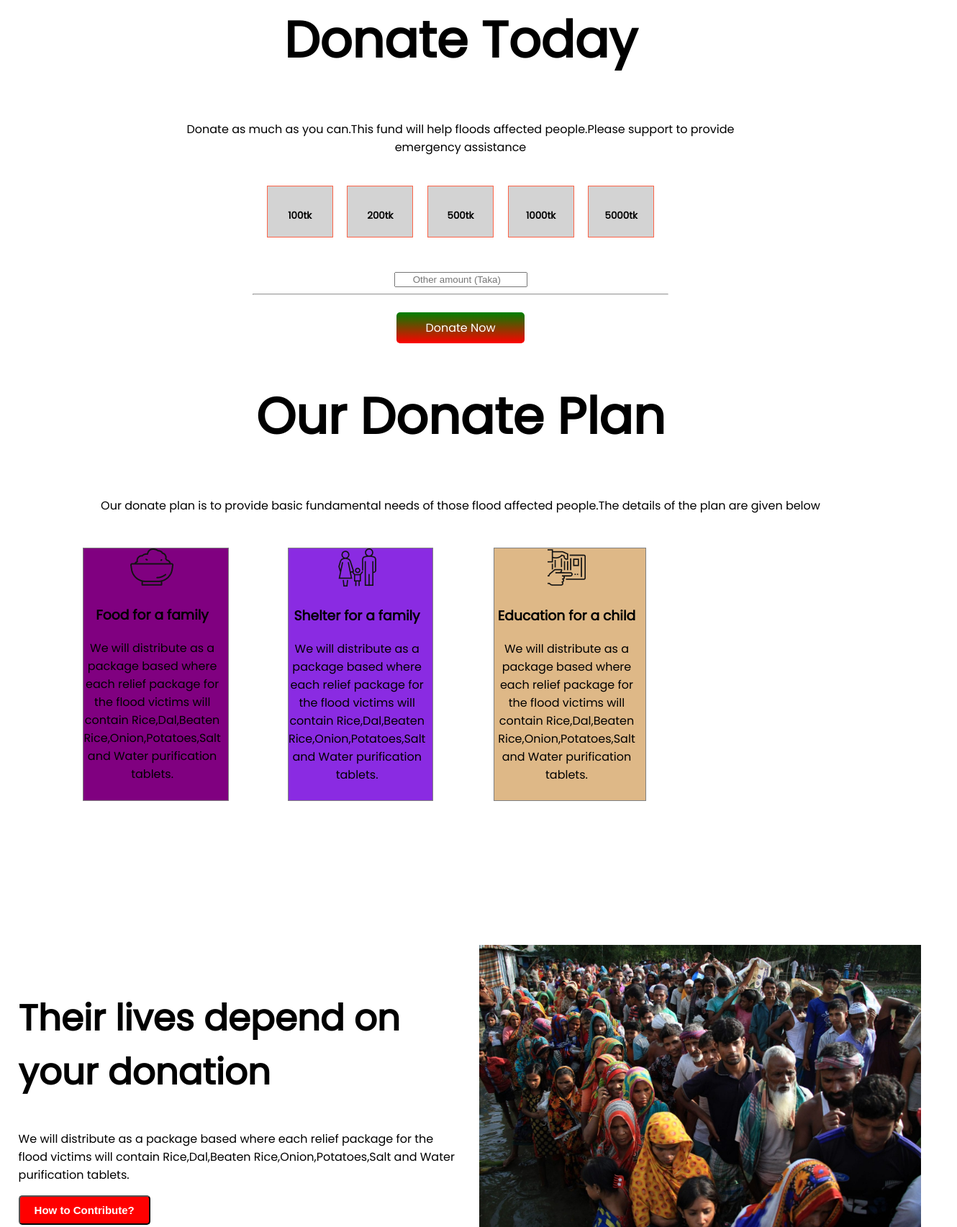
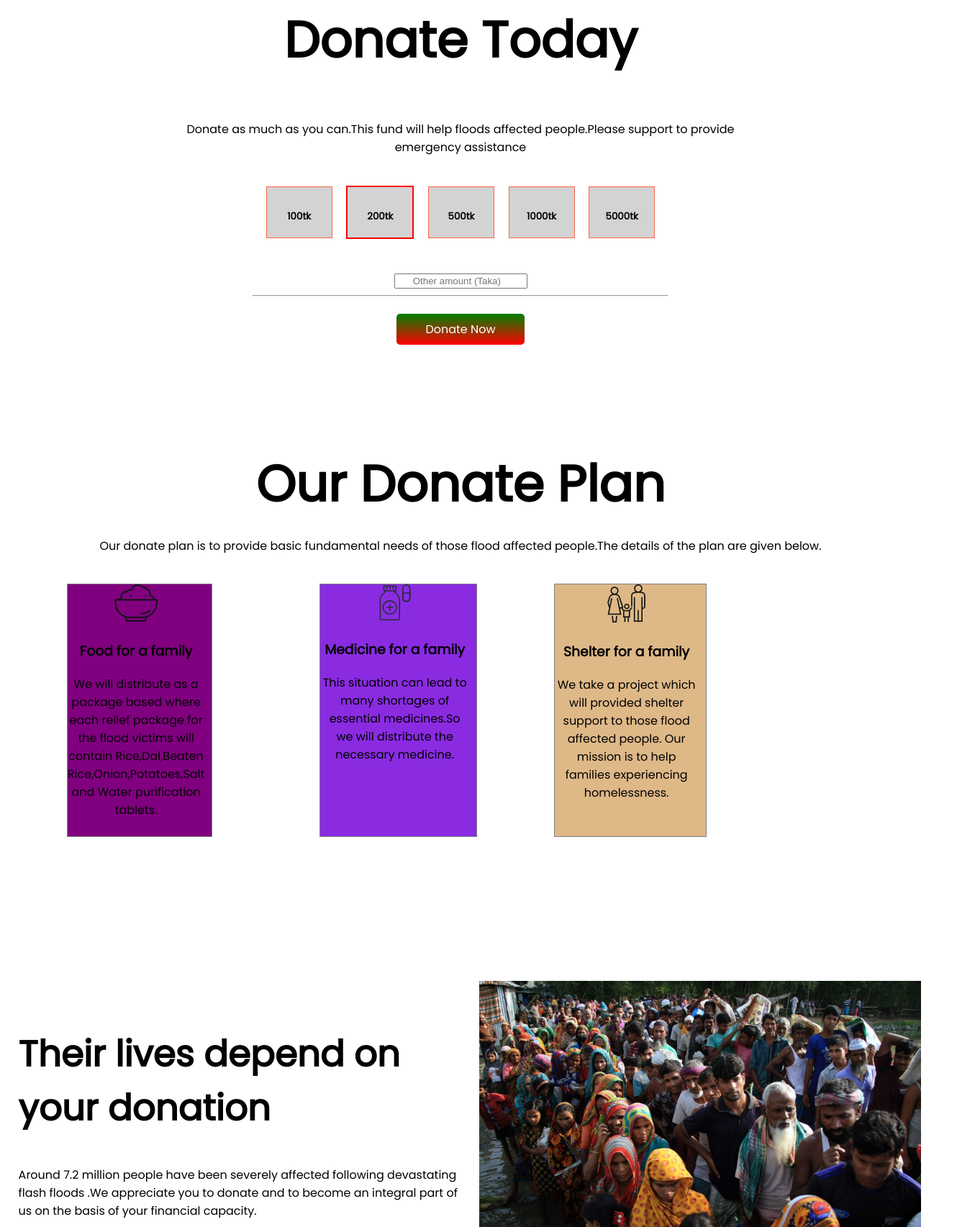
Before and after one commit to Mizan2221/Assignment-1, a plain HTML site: page index.html in a window 1280 px wide. Shown: the part 855-2560 px from the top of the page at 72% size, 1330 px wide, since content can reach past the window. Drawn offline with Linux system fonts and the light colour scheme.

Commit message:
section added

```diff
--- a/index.html
+++ b/index.html
@@ -13,7 +13,7 @@
 <body>
     <section class="width">
     <div class="contain">
-    <h1>Let's Help Humanity </h1>
+    <h1 id="title"> Let's Help Humanity </h1>
     <p>Millons in Bangladesh impacted by one of the worst floodings ever seen. Your donations will enable us to provide immediate support to those in need.</p> <br>
         <a class="link-button" target="_blank"> Donate Now  </a>
     </div>
@@ -24,13 +24,13 @@
     <P>Donate as much as you can.This fund will help floods affected people.Please support to provide emergency assistance</P> <br>
     <div>
     <div class="donate"> <h6> 100tk</h6> </div>
-    <div class="donate"> <h6> 200tk </h6> </div>
+    <div id="input" class="donate"> <h6> 200tk </h6> </div>
     <div class="donate"> <h6> 500tk</h6> </div>
     <div class="donate"> <h6> 1000tk </h6> </div>
     <div class="donate"> <h6> 5000tk </h6></div>
     </div> <br>
     <form action="">
-    <input type="text" placeholder="      Other amount (Taka)">
+    <input  type="text" placeholder="      Other amount (Taka)">
     </form>
     <hr> <br>
     <a class="link" target="_blank">  Donate Now </a>
@@ -38,8 +38,8 @@
 
    <section class="section3">
     <div class="title">
-    <h1> Our Donate Plan </h1> </div>
-    <p> Our donate plan is to provide basic fundamental needs of those flood affected people.The details of the plan are given below </p>
+    <h1 class="can"> Our Donate Plan </h1> </div>
+    <p class="can" > Our donate plan is to provide basic fundamental needs of those flood affected people.The details of the plan are given below. </p>
   </section>
 
    <section class="section4">
@@ -51,41 +51,46 @@
         </div>
     <div class="box">
         <div id="card2" class="box-description">
-            <img src="images/shelter.png">
-            <h3> Shelter for a family </h3>
-            <p> We will distribute as a package based where each relief package for the flood victims will contain Rice,Dal,Beaten Rice,Onion,Potatoes,Salt and Water purification tablets.</p>
+            <img id="main" src="images/medicine.svg">
+            <h3> Medicine for a family </h3>
+            <p> This situation can lead to many shortages of essential medicines.So we will distribute the necessary medicine. </p>
         </div>
     <div class="box">
        <div id="card3" class="box-description">
-            <img src="images/Frame-1.png">
-            <h3> Education for a child </h3>
-            <p> We will distribute as a package based where each relief package for the flood victims will contain Rice,Dal,Beaten Rice,Onion,Potatoes,Salt and Water purification tablets.</p>
+            <img src="images/shelter.png">
+            <h3> Shelter for a family </h3>
+            <p>We take a project  which will provided  shelter support to those flood affected people. Our mission is to help families experiencing homelessness. </p>
   </div>
 </section>
+
 <section class="container">
     <div class="banner">
     <h2 class="on"> Their lives depend on your donation </h2>
-    <P>We will distribute as a package based where each relief package for the flood victims will contain Rice,Dal,Beaten Rice,Onion,Potatoes,Salt and Water purification tablets. </P>
+    <P>Around 7.2 million people have been severely affected following devastating flash floods .We appreciate you to donate and to become an integral part of us on the basis of your financial capacity. </P>
     <button class="the">  How to Contribute?</button>
     </div>
     <div class="banner">
         <img src="images/donation7.jpg" alt="">
     </div>
 </section>
+
 <section class="container top">
     <div class="banner">
    <img src="images/donation3.jpg" alt="">
     </div>
     <div class="banner">
         <h2 class="on"> The need us to survive </h2>
-        <p>We will distribute as a package based where each relief package for the flood victims will contain Rice,Dal,Beaten Rice,Onion,Potatoes,Salt and Water purification tablets.  </p>
+        <p>Medical support, food, drinking water, transportation and shelter has been identified as immediate key needs of people.  We need   your help so that we can ensure some fundamental needs of those people. </p>
         <button class="the">  How to Contribute?</button>
     </div>
 </section>
+
 <section class="id">
     <h2 class="on can"> Get My Updates </h2>
-    <p class="can"> We will distribute as a package based where each relief package for the flood victims will contain Rice,Dal,Beaten Rice,Onion,Potatoes,Salt and Water purification tablet </p>
+    <p class="can">We are updating the news daily in our website. If you want to know  any kind of information please subscribe the given below.
+    </p>
 </section>
+
 <section class="month">
     <div class="span">
     <form action="">
@@ -93,11 +98,13 @@
     <button id="cool" > Subscribe  </button>
     </form>
     </div>
-
 </section>
 
 </body>
+
 <footer class="let">
     <h2 id="may"> Be Humble </h2>
     <p> I'm gonna do it</p>
 </footer>
+
+</html>
--- a/style.css
+++ b/style.css
@@ -21,7 +21,9 @@ h1{
     background-size: cover;
     font-weight: bold;
     font-size: 20px;
-
+}
+#title{
+    font-family: 'Lucida Sans', 'Lucida Sans Regular', 'Lucida Grande', 'Lucida Sans Unicode', Geneva, Verdana, sans-serif;
 }
 .contain{
     width: 90%;
@@ -52,6 +54,10 @@ h1{
     width: 90px;
     text-decoration: none;
 }
+#input{
+     border-color: red;
+     border-width: 2px;
+}
 hr{
     width: 75%;
     color: chartreuse;
@@ -68,27 +74,27 @@ form{
     margin-bottom: 20px;
     margin-top: 0%;
 }
+
 #card1{
     width: 250px;
     margin-bottom: 20px;
     height: 350px;
     border: 1px solid gray;
     text-align: center;
-
     padding-right: 10px;
-
     background-color: purple;
 }
 #card2{
-    width: 250px;
+    width: 400px;
     margin-bottom: 20px;
     height: 350px;
     border: 1px solid gray;
     text-align: center;
-
     padding-right: 10px;
-
     background-color: blueviolet;
+}
+#main{
+    width: 50px;
 }
 #card3{
     width: 200px;
@@ -96,9 +102,7 @@ form{
     height: 350px;
     border: 1px solid gray;
     text-align: center;
-
     padding-right: 10px;
-
     background-color: burlywood
 
 }
@@ -129,6 +133,7 @@ form{
     text-align: center;
     margin-right: 10%;
     margin-left: 10%;
+    margin-top: 150px;
 }
 .box{
     display: inline-flex;
@@ -162,7 +167,6 @@ form{
     font-weight: bold;
     border-radius: 5px;
     font-size: 15px;
-
 }
 .container{
     display: flex;
@@ -175,7 +179,6 @@ form{
     margin-top: 150px;
     margin-right:20% ;
     margin-left:20% ;
-
 }
 .can{
     margin:1%;
@@ -196,7 +199,6 @@ form{
     padding-left: 1%;
     margin-left: 10%;
     margin-top: 50px;
-
 
 }
 #cool{
```
